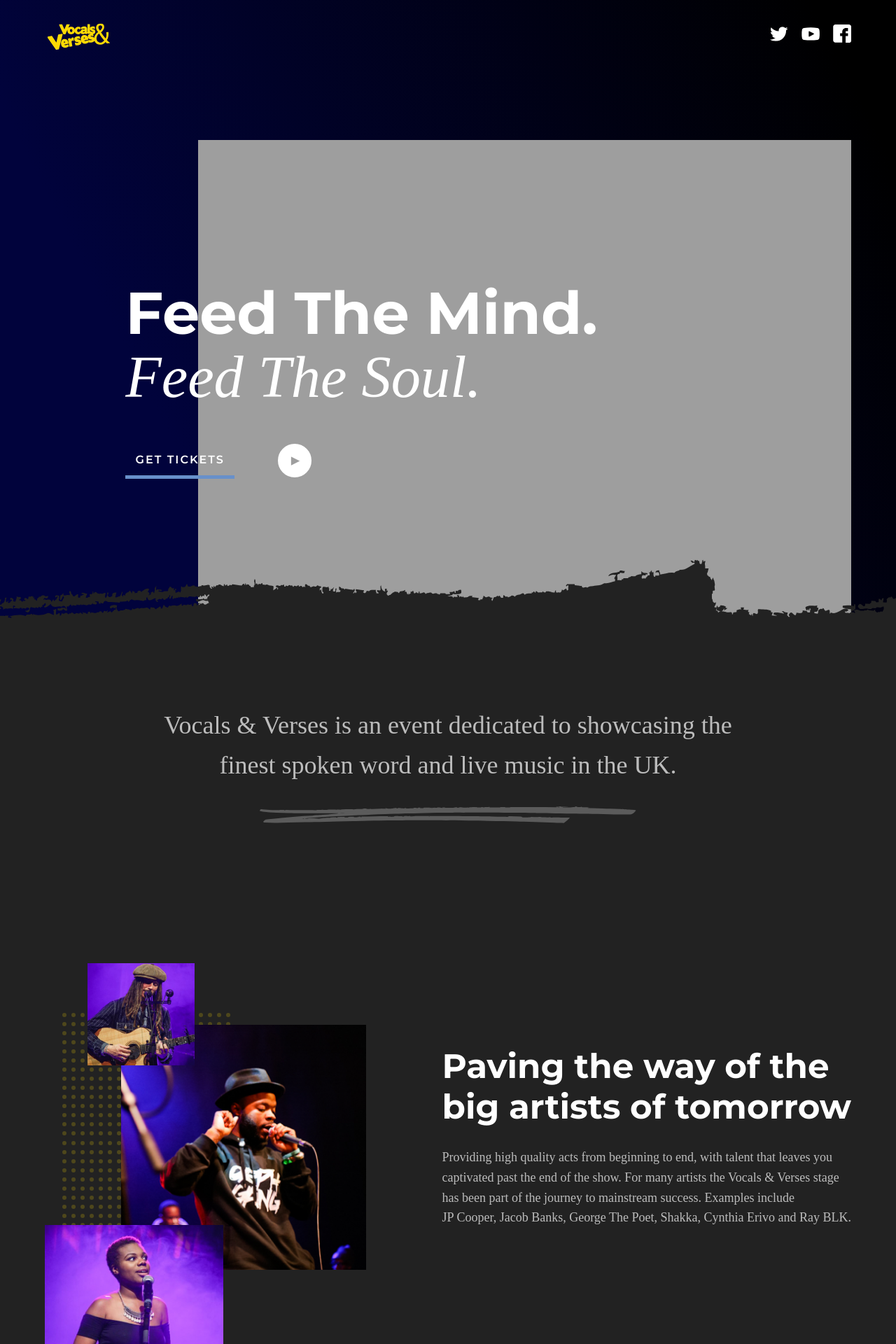
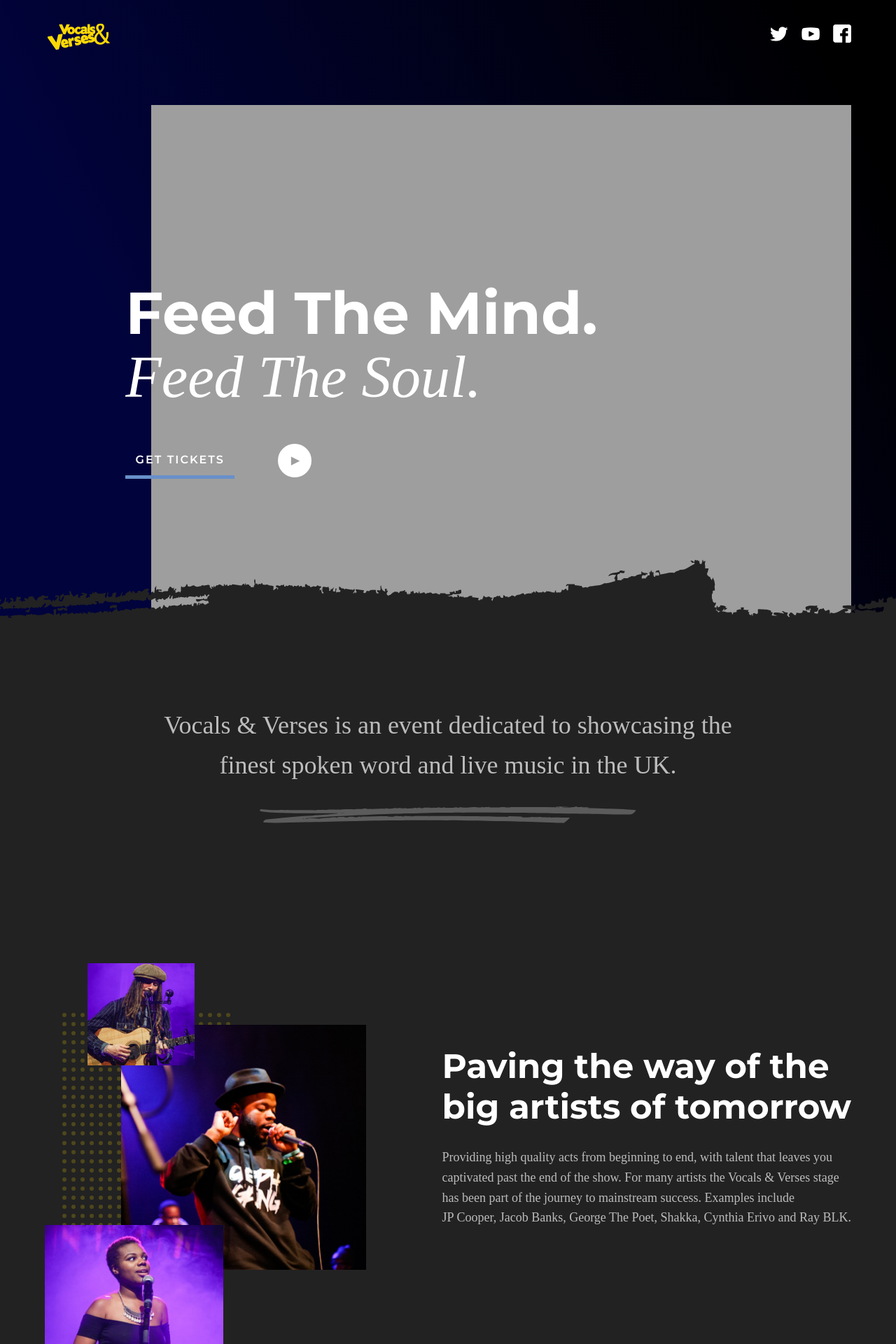
Before and after one commit to LloydBennett/vocalsandverses, a Jekyll site: the page built from index.html, in a window 1280 px wide. Shown: the top 1920 px of the page at 70% size. Built offline with Jekyll 4.4.1, drawn with Linux system fonts in a browser that asks for light colours; some web fonts are replaced.

Commit message:
made quick ammends to the hero image

```diff
--- a/_sass/modules/_hero.scss
+++ b/_sass/modules/_hero.scss
@@ -61,7 +61,8 @@
   bottom: 0;
   right: 0;
   height: 100%;
-  max-height: 700px;
+  max-height: 750px;
+  min-height: 500px;
   display: none;
 
   @media #{$medium-breakpoint} {
```
Also changed, not shown: 2 other files.
